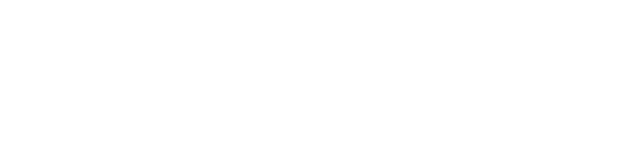
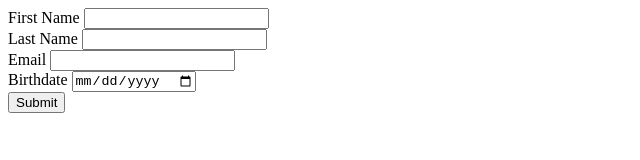
Before and after one commit to 0415120004-alt/form, a plain HTML site: page index.html in a window 1280 px wide. Shown: the whole page, without its empty margins (0-640 px from the left). Drawn offline with Linux system fonts and the light colour scheme.

Commit message:
complete

```diff
--- a/index.html
+++ b/index.html
@@ -9,3 +9,23 @@
 
 </body>
 </html>
+    <form>
+        <label for="firstname">First Name</label>
+        <input type="text" id="firstname"><br>
+
+        <label for="lastname">Last Name</label>
+        <input type="text" id="lastname"><br>
+
+        <label for="emailaddress">Email</label>
+        <input type="email" id="emailaddress"><br>
+
+        <label for="birthdate">Birthdate</label>
+        <input type="date" id="birthdate"><br>
+
+        <button onclick="processForm(event)">Submit</button>
+    </form>
+
+    <div id="output"></div>
+
+    <script src="script.js"></script>
+</body>
--- /dev/null
+++ b/script.js
@@ -0,0 +1,30 @@
+function processForm(event) {
+    event.preventDefault(); // Prevent the form from reloading the page
+
+    // Get all the input elements
+    let firstnameInput = document.getElementById("firstname");
+    let lastnameInput = document.getElementById("lastname");
+    let emailInput = document.getElementById("emailaddress");
+    let birthdateInput = document.getElementById("birthdate");
+
+    // Get the values entered by the user
+    let firstname = firstnameInput.value;
+    let lastname = lastnameInput.value;
+    let email = emailInput.value;
+    let birthdate = birthdateInput.value;
+
+    // Create a message with the information
+    let message = `Name: ${firstname} ${lastname}, Email: ${email}, Birthdate: ${birthdate}`;
+
+    // Add the information as a paragraph
+    addParagraph(message);
+
+    // Clear the form
+    document.querySelector("form").reset();
+}
+
+function addParagraph(text) {
+    let p = document.createElement("p");
+    p.textContent = text;
+    document.getElementById("output").appendChild(p);
+}
```
